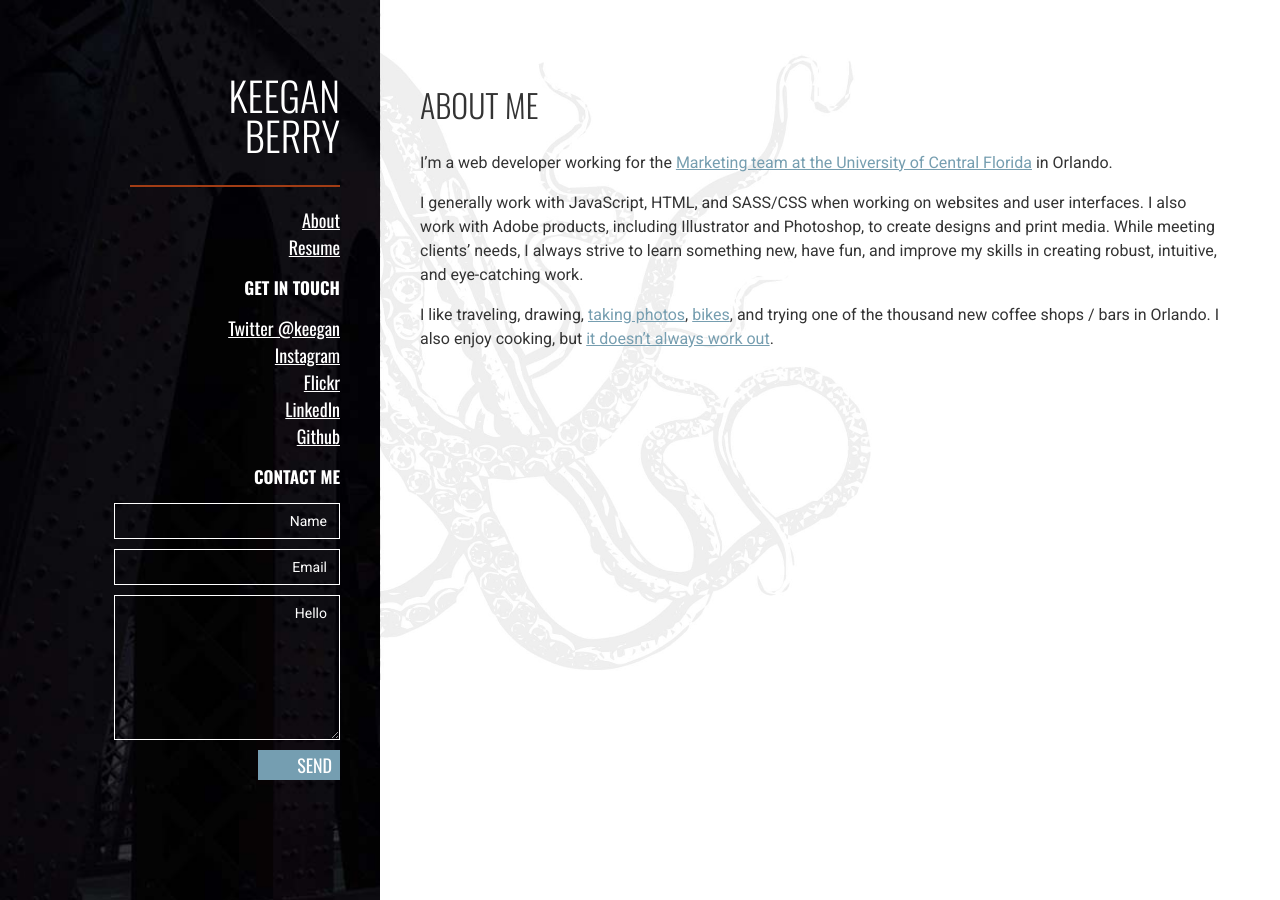
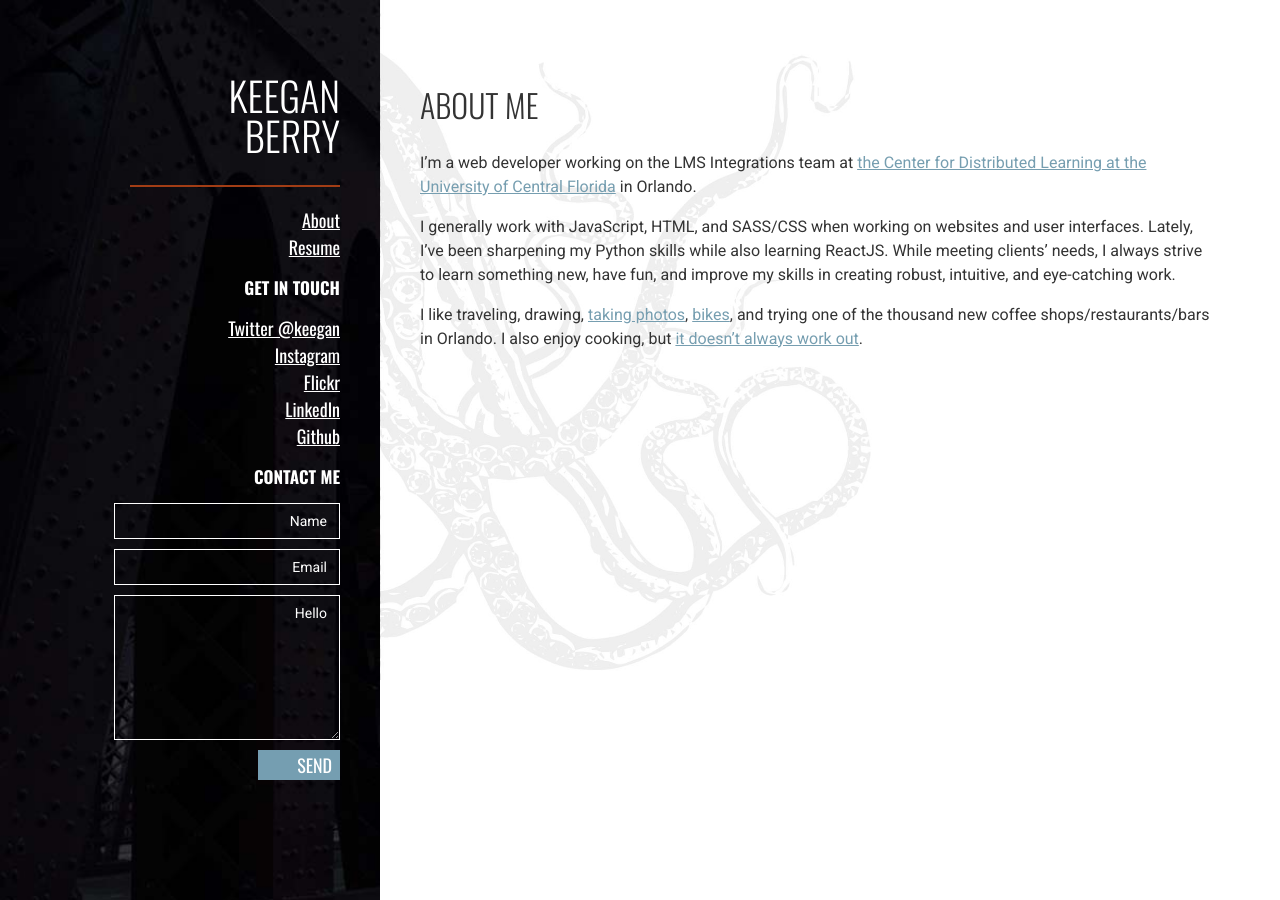
Before and after one commit to keeeeeegan/new-site, a Jekyll site: the page built from about.md, in a window 1280 px wide. Built offline with Jekyll 4.4.1, drawn with Linux system fonts in a browser that asks for light colours; nearby versions of some CDN libraries.

```diff
--- a/about.md
+++ b/about.md
@@ -5,8 +5,8 @@ link_text: About
 permalink: /about/
 ---
 
-I'm a web developer working for the <a href="https://brand.ucf.edu/about-ucf-marketing/">Marketing team at the University of Central Florida</a> in Orlando.
+<p>I’m a web developer working on the LMS Integrations team at <a href="https://cdl.ucf.edu">the Center for Distributed Learning at the University of Central Florida</a> in Orlando.</p>
 
-I generally work with JavaScript, HTML, and SASS/CSS when working on websites and user interfaces. I also work with Adobe products, including Illustrator and Photoshop, to create designs and print media. While meeting clients' needs, I always strive to learn something new, have fun, and improve my skills in creating robust, intuitive, and eye-catching work.
+I generally work with JavaScript, HTML, and SASS/CSS when working on websites and user interfaces. Lately, I've been sharpening my Python skills while also learning ReactJS. While meeting clients' needs, I always strive to learn something new, have fun, and improve my skills in creating robust, intuitive, and eye-catching work.
 
-I like traveling, drawing, <a href="https://www.flickr.com/photos/superdeathsquid/">taking photos</a>, <a href="http://www.youtube.com/watch?v=kZ4n_LMyrTE">bikes</a>, and trying one of the thousand new coffee shops / bars in Orlando. I also enjoy cooking, but <a href="https://www.youtube.com/watch?v=RBPI3oKhyyg">it doesn't always work out</a>.
+I like traveling, drawing, <a href="https://www.flickr.com/photos/superdeathsquid/">taking photos</a>, <a href="http://www.youtube.com/watch?v=kZ4n_LMyrTE">bikes</a>, and trying one of the thousand new coffee shops/restaurants/bars in Orlando. I also enjoy cooking, but <a href="https://www.youtube.com/watch?v=RBPI3oKhyyg">it doesn't always work out</a>.
```
Also changed, not shown: posts.md (+2 -2 lines), resources.md (+5 -0 lines), resume.md (+0 -5 lines), work.md (+14 -5 lines), 1 other file.
